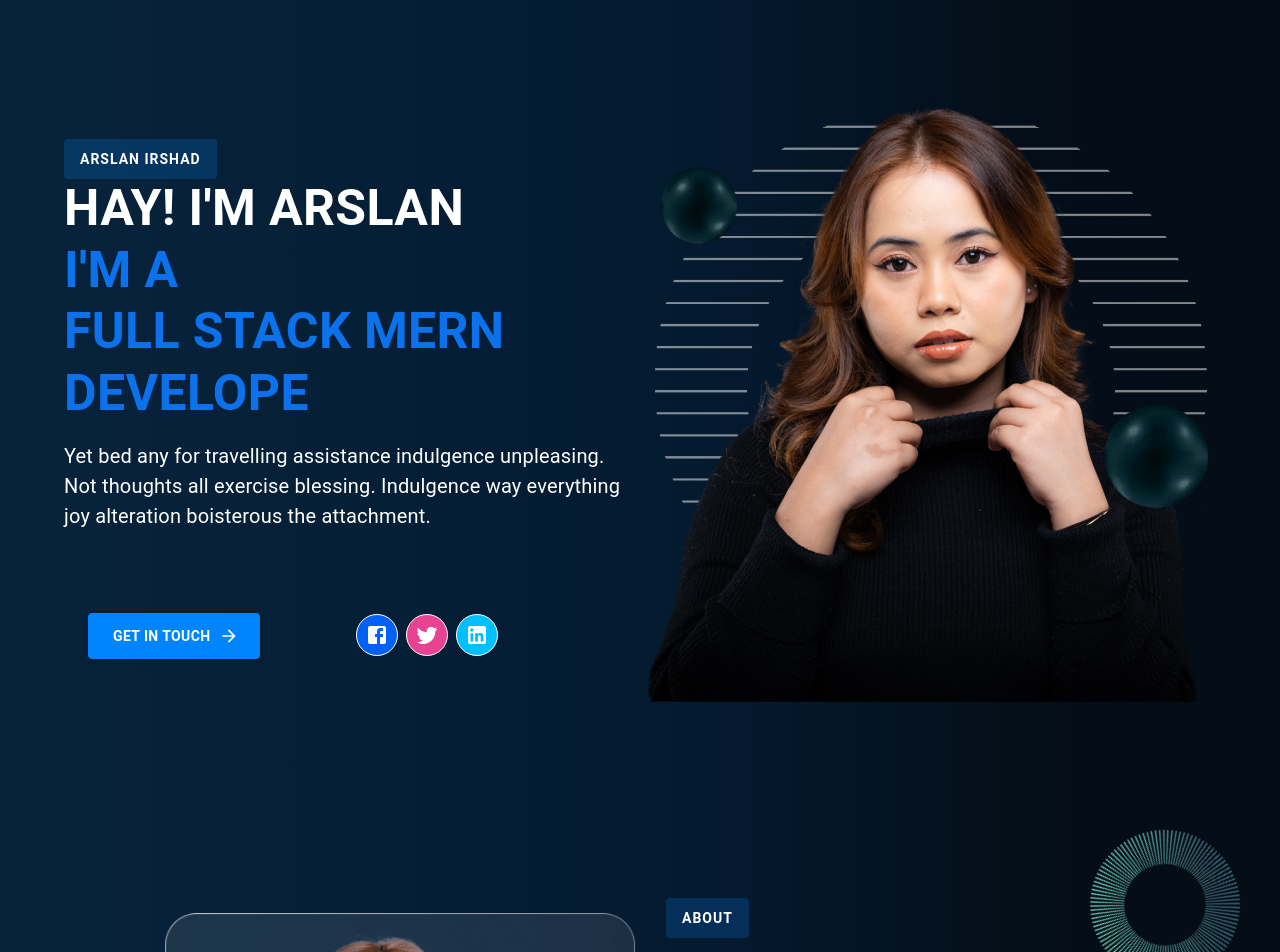
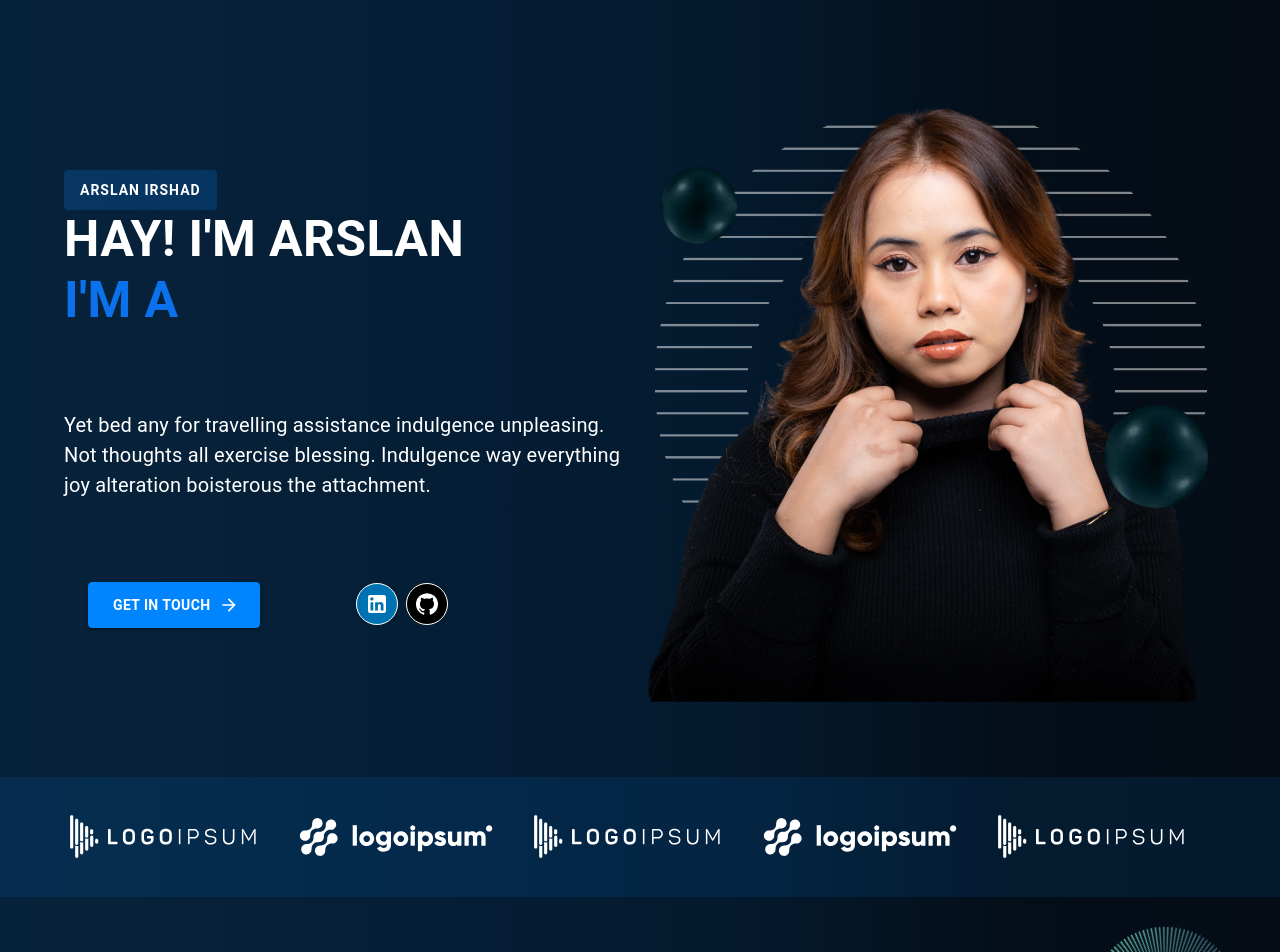
Before and after one commit to ArslanIrshad105/Portfolio-Website, a Next.js app: page / in a window 1280 px wide. Shown: the top 952 px of the page. Built offline with nearby package versions, Linux system fonts and the light colour scheme.

Commit message:
Created Brands Section

```diff
--- a/src/app/globals.css
+++ b/src/app/globals.css
@@ -1,6 +1,7 @@
 :root {
   --background: #ffffff;
   --foreground: #171717;
+  --font-space-grotesk: "Space Grotesk, sans-serif";
 }
 
 @media (prefers-color-scheme: dark) {
@@ -19,7 +20,10 @@ body {
 body {
   color: var(--foreground);
   background: var(--background);
-  font-family: Arial, Helvetica, sans-serif;
+  /* font-family: Arial, Helvetica, sans-serif; */
+
+  font-family: var(--font-space-grotesk), sans-serif;
+
   -webkit-font-smoothing: antialiased;
   -moz-osx-font-smoothing: grayscale;
 }
--- a/src/app/page.js
+++ b/src/app/page.js
@@ -1,4 +1,6 @@
+"use client";
 import About from "@/components/about/about";
+import BrandsSection from "@/components/BrandsSection/BrandsSection";
 import MainSection from "@/components/MainSection/MainSection";
 import SkillsSection from "@/components/skillsSection/SkillsSection";
 
@@ -6,7 +8,7 @@ export default function Home() {
   return (
     <>
       <MainSection />
-
+      <BrandsSection />
       <About />
       <SkillsSection />
     </>
--- /dev/null
+++ b/src/components/BrandsSection/BrandsSection.js
@@ -0,0 +1,70 @@
+"use client";
+import React, { useEffect, useState } from "react";
+import { Box, Button, Typography, Container, IconButton } from "@mui/material";
+import Grid from "@mui/material/Grid2";
+import { LOGOS } from "../../utils/Data/Data";
+
+const BrandsSection = () => {
+  const [brand, setBrand] = useState([]);
+
+  useEffect(() => {
+    setBrand(LOGOS);
+  }, [brand]);
+
+  return (
+    <Box
+      sx={{
+        backgroundColor: "#0788ff1a",
+        marginTop: {
+          xs: "-23px",
+          sm: "-23px",
+          md: "-23px",
+          lg: "-23px",
+          xl: "-120px",
+        },
+      }}
+    >
+      <Container>
+        <Grid>
+          <Grid container spacing={4}>
+            {brand?.map((b, index) => (
+              <Grid
+                container
+                key={index}
+                sx={{
+                  display: "flex",
+                  flexDirection: "column",
+                  alignItems: "center",
+                  height: "120px",
+                  size: { sx: 6, md: 3, lg: 3, xl: 3 },
+                }}
+              >
+                <Box
+                  component="img"
+                  src={b.logo}
+                  alt="Brand Icon"
+                  sx={{
+                    width: {
+                      xs: "150px",
+                      md: "200px",
+                      lg: "200px",
+                      xl: "200px",
+                    },
+                    height: {
+                      xs: "180px",
+                      md: "120px",
+                      lg: "120px",
+                      xl: "120px",
+                    },
+                  }}
+                />
+              </Grid>
+            ))}
+          </Grid>
+        </Grid>
+      </Container>
+    </Box>
+  );
+};
+
+export default BrandsSection;
--- a/src/components/MainSection/MainSection.js
+++ b/src/components/MainSection/MainSection.js
@@ -2,9 +2,7 @@
 import React, { useEffect, useState } from "react";
 import { Box, Button, Typography, Container, IconButton } from "@mui/material";
 import Grid from "@mui/material/Grid2";
-import FacebookIcon from "@mui/icons-material/Facebook";
-import TwitterIcon from "@mui/icons-material/Twitter";
-import LinkedInIcon from "@mui/icons-material/LinkedIn";
+import { LinkedIn, GitHub } from "@mui/icons-material";
 import ArrowForwardIcon from "@mui/icons-material/ArrowForward";
 import Typewriter from "typewriter-effect";
 import { LOGOS } from "../../utils/Data/Data";
@@ -15,12 +13,12 @@ const MainSection = () => {
   useEffect(() => {
     setBrand(LOGOS);
   }, [brand]);
-  // const autotypingString = ["SHOPIFY DEVELOPER"];
-  const autotypingString = [
-    "FULL STACK MERN DEVELOPER",
-    "WORDPRESS DEVELOPER",
-    "SHOPIFY DEVELOPER",
-  ];
+  const autotypingString = ["SHOPIFY DEVELOPER"];
+  // const autotypingString = [
+  //   "FULL STACK MERN DEVELOPER",
+  //   "WORDPRESS DEVELOPER",
+  //   "SHOPIFY DEVELOPER",
+  // ];
 
   return (
     <Box
@@ -117,33 +115,42 @@ const MainSection = () => {
                   <Grid size={{ xs: 12, sm: 12, md: 6 }}>
                     {/* Social Icons */}
                     <Box sx={{ display: "flex", gap: 1, mt: 6 }}>
+                      <a
+                        href="https://www.linkedin.com/in/arslan-irshad-software-engineer/"
+                        target="_blank"
+                        rel="noopener noreferrer"
+                      >
                         <IconButton
                           sx={{
-                          backgroundColor: "#0061F3",
+                            backgroundColor: "#0072B1",
                             color: "white",
                             border: "1px solid #fff",
+                            "&:hover": {
+                              backgroundColor: "#0072B1",
+                            },
                           }}
                         >
-                        <FacebookIcon />
+                          <LinkedIn />
                         </IconButton>
+                      </a>
+                      <a
+                        href="https://github.com/ArslanIrshad105"
+                        target="_blank"
+                        rel="noopener noreferrer"
+                      >
                         <IconButton
                           sx={{
-                          backgroundColor: "#E84393",
+                            backgroundColor: "#000",
                             color: "white",
                             border: "1px solid #fff",
+                            "&:hover": {
+                              backgroundColor: "#000",
+                            },
                           }}
                         >
-                        <TwitterIcon />
+                          <GitHub />
                         </IconButton>
-                      <IconButton
-                        sx={{
-                          backgroundColor: "#00BFFF",
-                          color: "white",
-                          border: "1px solid #fff",
-                        }}
-                      >
-                        <LinkedInIcon />
-                      </IconButton>
+                      </a>
                     </Box>
                   </Grid>
                 </Grid>
--- a/src/components/about/about.js
+++ b/src/components/about/about.js
@@ -52,7 +52,7 @@ const About = () => {
                 }}
                 component="img"
                 alt="Profile Picture"
-                src="assets/media/images/about-banner.png"
+                src="assets/media/images/about-banner-(3).png"
                 sx={{
                   width: { xs: "80%", md: "70%", lg: "70%", xl: "80%" },
                   height: { xs: "100%", md: "100%", lg: "100%", xl: "100%" },
--- a/src/components/skillsSection/SkillsSection.js
+++ b/src/components/skillsSection/SkillsSection.js
@@ -98,7 +98,12 @@ const SkillsSection = () => {
                           alignItems: "center",
                         }}
                       >
-                        <img src={skill.icon} height={55} width={55} />
+                        <img
+                          src={skill.icon}
+                          height={55}
+                          width={55}
+                          style={{ marginBottom: "10px" }}
+                        />
                         <Typography
                           variant="h6"
                           sx={{ fontSize: "1rem", fontWeight: "bold" }}
--- a/src/utils/Data/Data.js
+++ b/src/utils/Data/Data.js
@@ -55,14 +55,14 @@ export const SKILLS = [
     icon: "assets/media/icons/mongodb-icon-62.png",
   },
   {
+    name: "MySQL",
+    percentage: 94,
+    icon: "assets/media/icons/mysql.svg",
+  },
+  {
     name: "Postgres",
     percentage: 94,
     icon: "assets/media/icons/postgresql.svg",
-  },
-  {
-    name: "MySQL",
-    percentage: 94,
-    icon: "assets/media/icons/mysql.svg",
   },
   {
     name: "Firebase",
```
Also changed, not shown: public/assets/media/images/about-banner-(3).png (added). Lines whose indentation alone changed are shown as unchanged.
